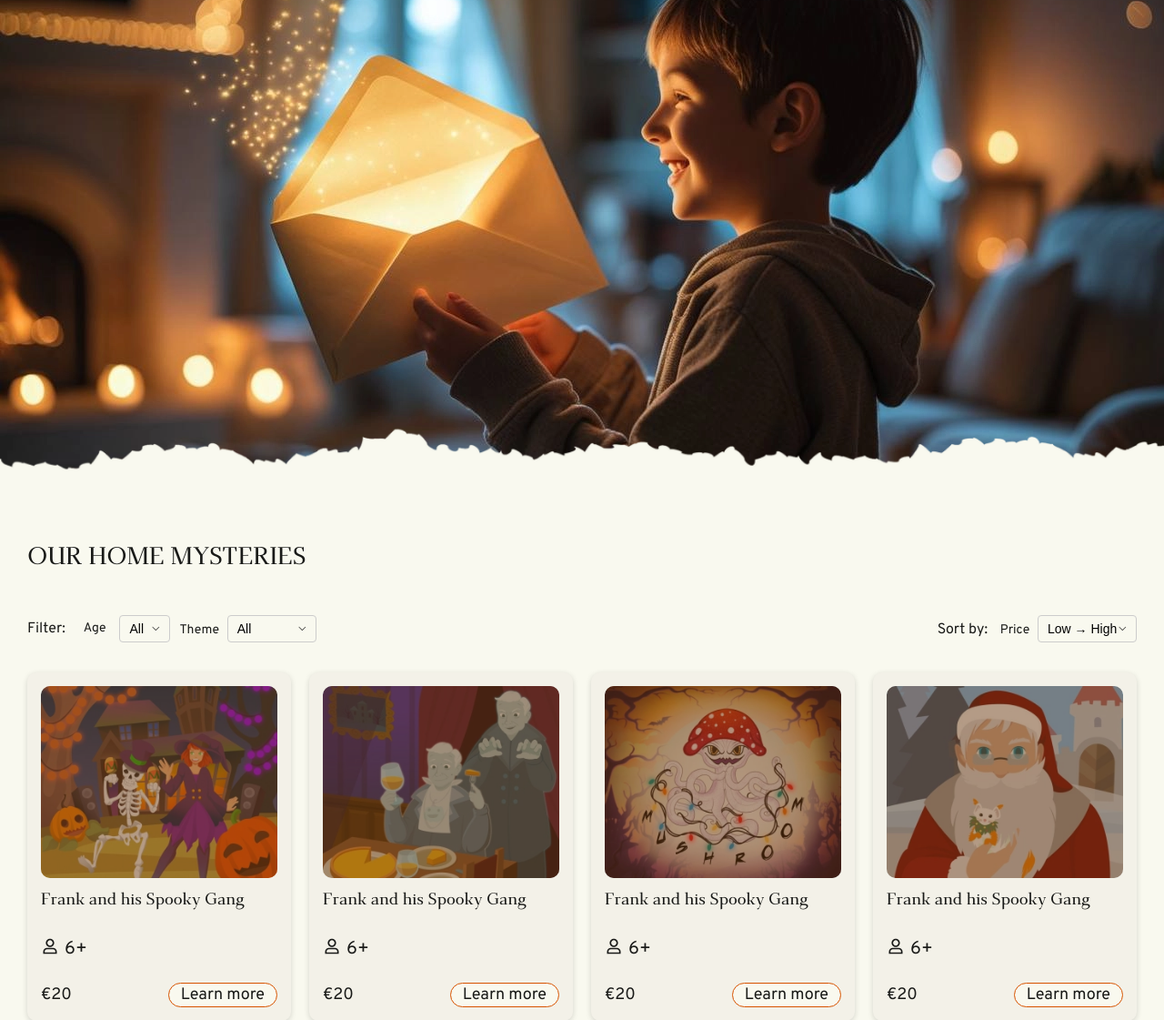
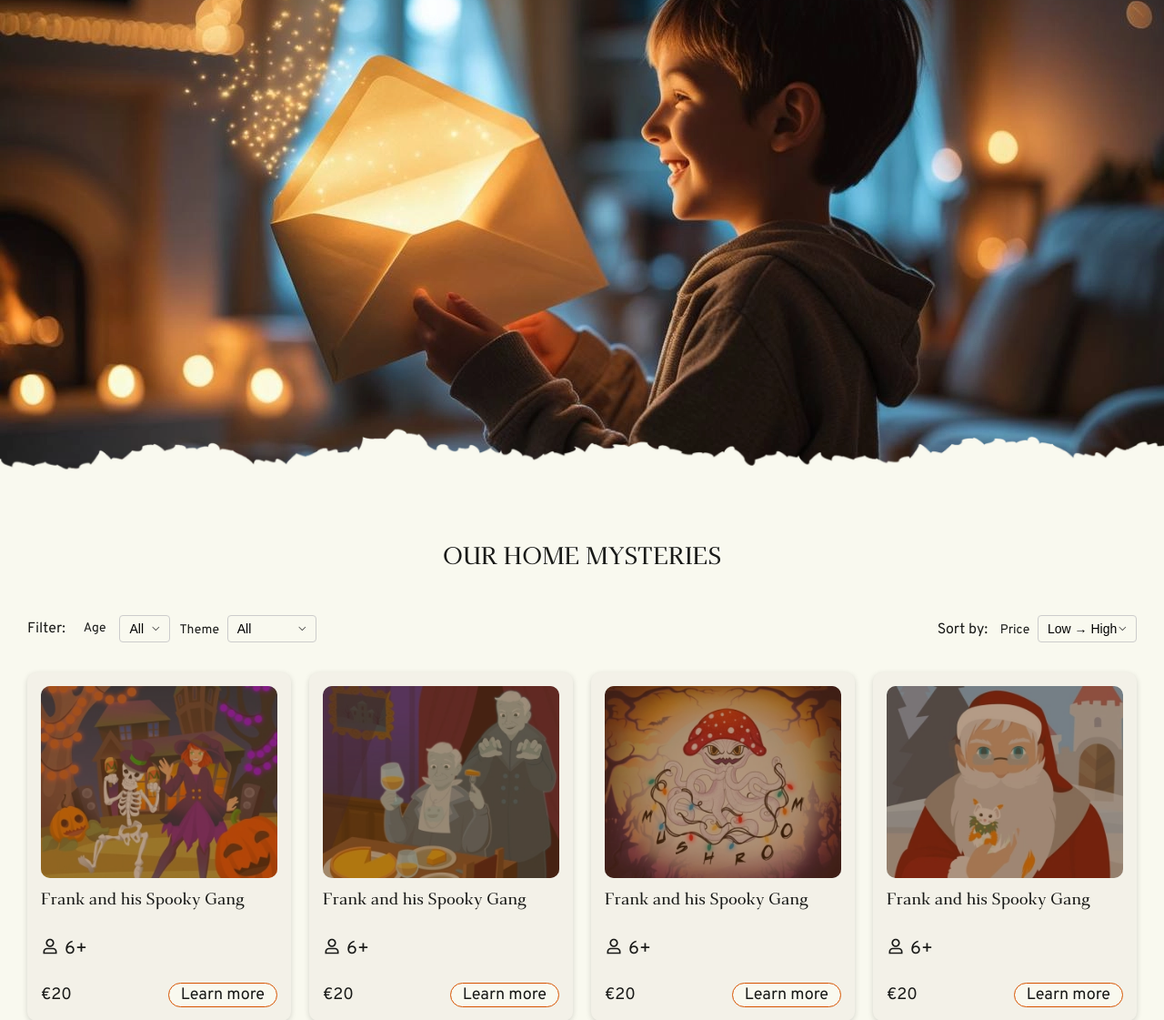
Before and after one commit to darina1970/Quests, a PHP site: page / in a window 1280 px wide. Shown: the top 1121 px of the page at 91% size. Run offline with PHP 8.4, Linux system fonts and the light colour scheme.

Commit message:
feat: add class text-align to center headings

```diff
--- a/styles/style.css
+++ b/styles/style.css
@@ -193,6 +193,12 @@ h4,
     font-size: clamp(18px, 1.042vw, 20px);
 }
 
+/* Можно добавить заголовку, чтобы центрировать */
+.text-align {
+    width: 100%;
+    text-align: center;
+}
+
 p {
     margin: 0;
 }
@@ -337,11 +343,8 @@ button {
 /* Hero */
 
 /* Products */
-/* Контролы фильтров и сортировки */
 
-.text-align {
-    align-self: center;
-}
+
 .products__controls {
     display: flex;
     justify-content: space-between;
```
